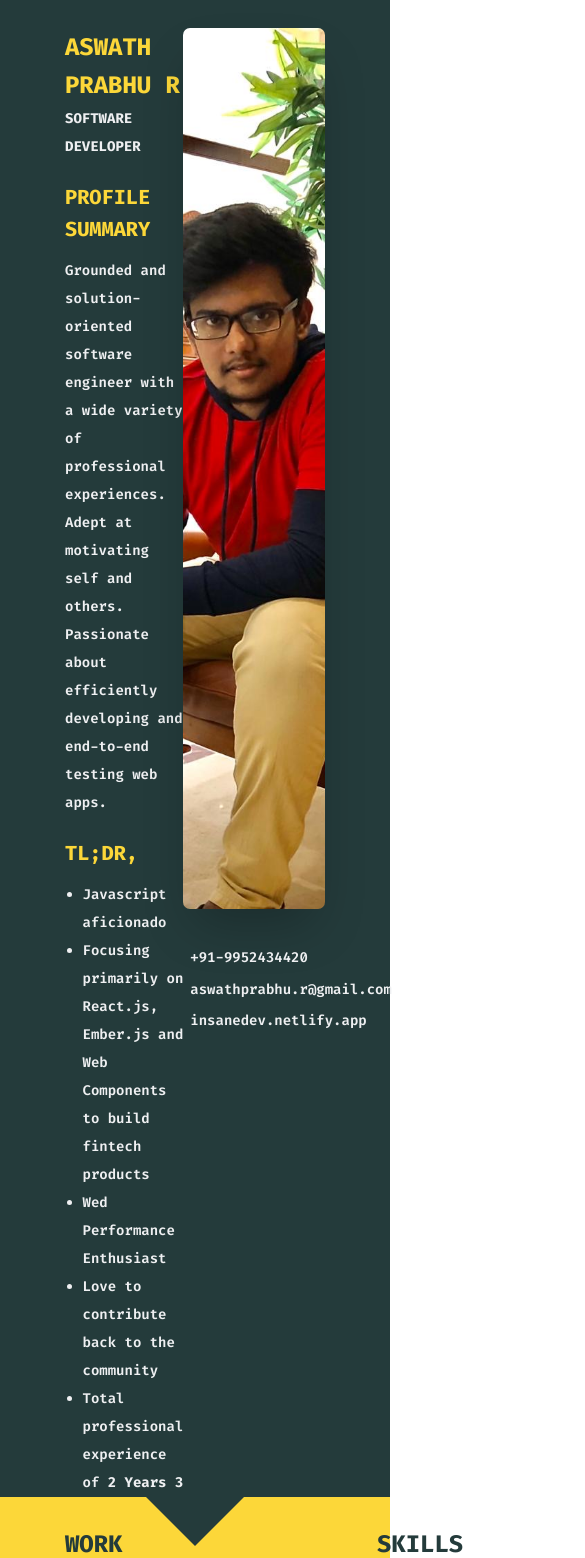
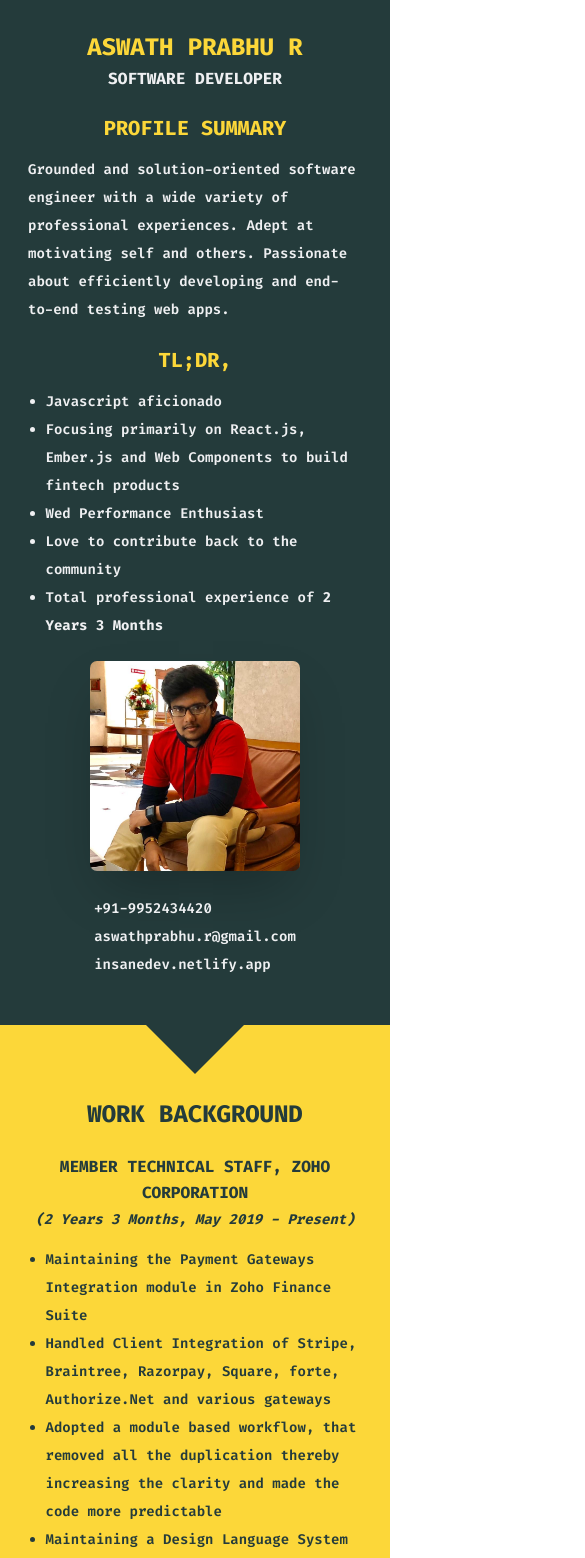
Before and after one commit to Aswathprabhu/profile, a Preact app: page / in a window 390 px wide. Shown: the top 1558 px of the page, 585 px wide, since content can reach past the window. Built offline with nearby package versions, Linux system fonts and the light colour scheme.

Commit message:
Mobile view changes

```diff
--- a/src/experiences.jsx
+++ b/src/experiences.jsx
@@ -3,7 +3,7 @@ export default function Experiences(props) {
   return (
     <div className="mb-6">
       <h3 className="mb-1 uppercase">{place}</h3>
-      <h4 className="mb-4 italic">
+      <h4 className="mb-4 italic text-center sm:text-left">
         ({timeline})
       </h4>
       <ul className="list-disc ml-5">
--- a/src/footer.jsx
+++ b/src/footer.jsx
@@ -25,25 +25,25 @@ const EDU_HISTORY = [
 
 export default function Footer() {
   return (
-    <div className="h-full text-white flex w-full slide-in">
-      <section className="w-1/2 mb-6">
-        <h1 className="mb-6 text-yellow-100 uppercase">Education</h1>
+    <div className="h-full text-white flex w-full flex-wrap slide-in justify-between">
+      <section className="sm:w-1/2 mb-6">
+        <h1 className="mb-6 text-yellow-100 uppercase mt-12 sm:mt-0">Education</h1>
         {
           EDU_HISTORY.map((desc, index) => (
             <Experiences key={index} {...desc} />
           ))
         }
       </section>
-      <section className="w-1/2 mb-6 ml-52">
+      <section className="w-112 mb-6 text-center sm:text-left">
         <h1 className="text-yellow-100 mb-6 uppercase">Get In Touch</h1>
         <Contact type="phone" className={styles['contact-item']} />
         <Contact type="mail" className={styles['contact-item']} />
         <Contact type="website" className={styles['contact-item']} />
         <br />
-        <Contact type="twitter" className="inline-block mr-8 mt-6 hover:scale-110 transition" />
-        <Contact type="linkedin" className="inline-block mr-8 hover:scale-110 transition" />
-        <Contact type="stackoverflow" className="inline-block mr-8 hover:scale-110 transition" />
-        <Contact type="github" className="inline-block hover:scale-110 transition" />
+        <Contact type="twitter" className="inline-block mr-8 mt-6 mb-6 hover:scale-110 transition" />
+        <Contact type="linkedin" className="inline-block mr-8 mb-6 hover:scale-110 transition" />
+        <Contact type="github" className="inline-block mb-6 mr-8 hover:scale-110 transition" />
+        <Contact type="stackoverflow" className="inline-block mb-6 hover:scale-110 transition" />
       </section>
     </div>
   )
--- a/src/header.jsx
+++ b/src/header.jsx
@@ -4,11 +4,11 @@ import styles from './styles/header.module.css';
 
 export default function Header() {
   return (
-    <div className="flex justify-between slide-in">
-      <section className="w-1/2 h-full text-white">
+    <div className="flex justify-between slide-in flex-wrap mb-6 sm:-mb-6 w-full">
+      <section className="sm:w-1/2 text-white">
         <section className="mb-6 uppercase">
           <h1 className="text-yellow-100">Aswath Prabhu R</h1>
-          <span className="font-bold">Software Developer</span>
+          <h3>Software Developer</h3>
         </section>
         <section className="mb-6">
           <h2 className="uppercase mb-3 text-yellow-100">Profile Summary</h2>
@@ -32,23 +32,17 @@ export default function Header() {
           </ul>
         </section>
       </section>
-      <aside className="h-full">
+      <aside className="m-auto mt-6 sm:m-0">
         <img
-          className="w-96 h-3/5 object-cover rounded-lg shadow-2xl profile-img"
+          className="m-auto w-60 sm:w-96 h-60 sm:h-3/5 object-cover rounded-lg shadow-2xl profile-img"
           src="/profile.jpg"
           alt="Aswath Prabhu R"
         />
-        <div className="relative top-9">
+        <div className="sm:relative top-9 mt-6 sm:mt-0">
           <Contact type="phone" className={styles['contact-item']} />
           <Contact type="mail" className={`${styles['contact-item']} top-9`} />
           <Contact type="website" className={`${styles['contact-item']} top-18`} />
         </div>
-
-        {/* <Contact type="website" className="inline-block ml-3" /> */}
-        {/* <Contact type="linkedin" className="inline-block ml-3" />
-        <Contact type="stackoverflow" className="inline-block" />
-        <Contact type="github" className="inline-block ml-3" />
-        <Contact type="twitter" className="inline-block ml-3" /> */}
       </aside>
     </div>
   );
--- a/src/main.jsx
+++ b/src/main.jsx
@@ -58,25 +58,25 @@ const SKILLS = [
   {
     type: 'CI/CD',
     values: ['Experience in maintaining CI/CD for a Monorepo', 'Wrote a custom deployment script']
-  },
-  {
-    type: 'Other Technical Skills',
-    values: ['Web Performance, Web Assembly, Web Workers and Service Worker and PWA' ]
   }
+  // {
+  //   type: 'Other Technical Skills',
+  //   values: ['Web Performance, Web Assembly, Web Workers and Service Worker and PWA' ]
+  // }
 ]
 
 export default function Main() {
   return (
-    <div className="h-full text-green-200 flex w-full slide-in">
-      <section className="w-1/2 mb-6">
-        <h1 className="mb-6 uppercase">Work Background</h1>
+    <div className="h-full text-green-200 flex w-full slide-in justify-between flex-wrap">
+      <section className="sm:w-1/2 mb-6">
+        <h1 className="mb-6 uppercase mt-12 sm:mt-0">Work Background</h1>
         {
           WORK_GROUNDS.map((desc, index) => (
             <Experiences key={index} {...desc} />
           ))
         }
       </section>
-      <section className="w-1/2 mb-6 ml-52">
+      <section className="w-112 mb-6">
         <h1 className="mb-6 uppercase">Skills</h1>
         {
           SKILLS.map(({ type, values }, index) => {
--- a/src/profile.jsx
+++ b/src/profile.jsx
@@ -11,7 +11,7 @@ function Profile() {
     <main className="wrapper h-full slide-in">
       <article className="flex flex-col h-full leading-8 relative">
         <section className="bg-green-200">
-          <div className={`${styles['section-setup']} -mb-8`}>
+          <div className={styles['section-setup']}>
             <Header />
           </div>
         </section>
--- a/src/styles/header.module.css
+++ b/src/styles/header.module.css
@@ -1,3 +1,3 @@
 .contact-item {
-  @apply max-h-8 px-2 absolute text-white hover:text-black hover:bg-ghost-white hover:rounded transition-colors;
+  @apply max-h-8 px-2 sm:absolute text-white hover:text-black hover:bg-ghost-white hover:rounded transition-colors;
 }
--- a/src/styles/index.css
+++ b/src/styles/index.css
@@ -69,6 +69,10 @@ svg {
   fill: currentColor;
 }
 
+h1, h2, h3 {
+  @apply text-center sm:text-left;
+}
+
 /* Borders */
 
 .border-t-green-200 {
--- a/src/styles/profile.module.css
+++ b/src/styles/profile.module.css
@@ -1,3 +1,3 @@
 .section-setup {
-  @apply flex justify-between min-h-1/2 h-full m-auto pt-8 w-2/3;
+  @apply flex justify-between min-h-1/2 h-full sm:m-auto p-8 sm:p-0 sm:pt-8 w-full sm:w-2/3;
 }
--- a/tailwind.config.js
+++ b/tailwind.config.js
@@ -20,6 +20,9 @@ module.exports = {
     extend: {
       inset: {
         18: '4.5rem'
+      },
+      spacing: {
+        112: '28rem'
       }
     }
   },
```
